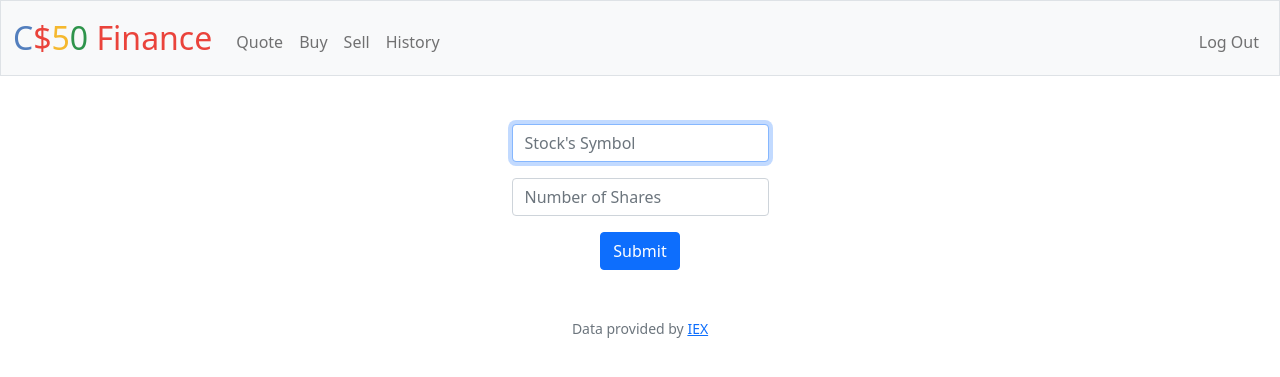
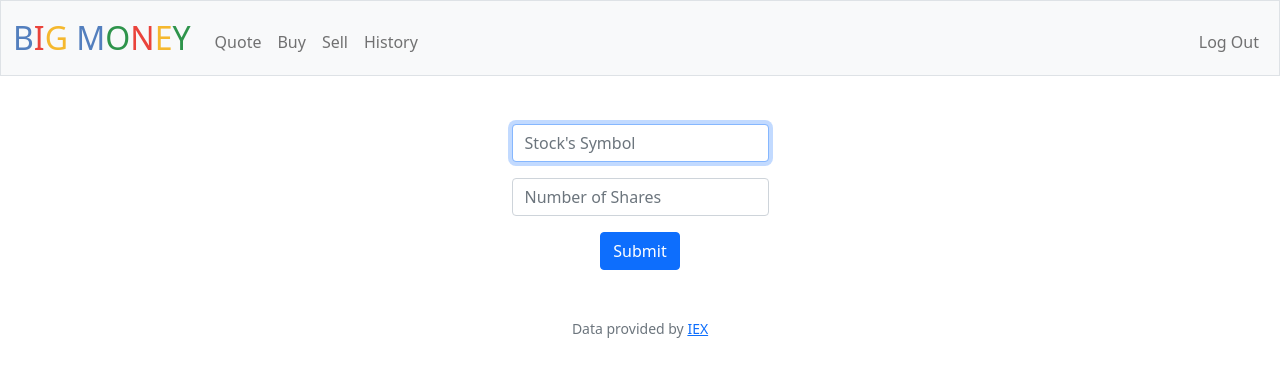
Before and after one commit to tinatrxn/finance, a Flask app: page /buy in a window 1280 px wide. Shown: the top 377 px of the page. Run offline with Flask 3, Linux system fonts and the light colour scheme; a user stored in the database is signed in; some libraries are stand-ins or nearby versions.

Commit message:
changed app title + error message

```diff
--- a/app.py
+++ b/app.py
@@ -99,7 +99,7 @@ def buy():
         cash = rows[0]["cash"]
 
         if (float(price) * float(request.form.get("shares"))) > cash:
-            return apology("Insufficient funds bitch", 403)
+            return apology("Insufficient funds", 403)
 
         # Purchase stocks
         total_price = float(price) * float(request.form.get("shares"))
--- a/templates/layout.html
+++ b/templates/layout.html
@@ -16,7 +16,7 @@
 
         <link href="/static/styles.css" rel="stylesheet">
 
-        <title>C$50 Finance: {% block title %}{% endblock %}</title>
+        <title>Big Moneys: {% block title %}{% endblock %}</title>
 
     </head>
 
@@ -24,7 +24,7 @@
 
         <nav class="bg-light border navbar navbar-expand-md navbar-light">
             <div class="container-fluid">
-                <a class="navbar-brand" href="/"><span class="blue">C</span><span class="red">$</span><span class="yellow">5</span><span class="green">0</span> <span class="red">Finance</span></a>
+                <a class="navbar-brand" href="/"><span class="blue">B</span><span class="red">I</span><span class="yellow">G</span> <span class="blue">M</span><span class="green">O</span><span class="red">N</span><span class="yellow">E</span><span class="green">Y</span></a>
                 <button aria-controls="navbar" aria-expanded="false" aria-label="Toggle navigation" class="navbar-toggler" data-bs-target="#navbar" data-bs-toggle="collapse" type="button">
                     <span class="navbar-toggler-icon"></span>
                 </button>
```
